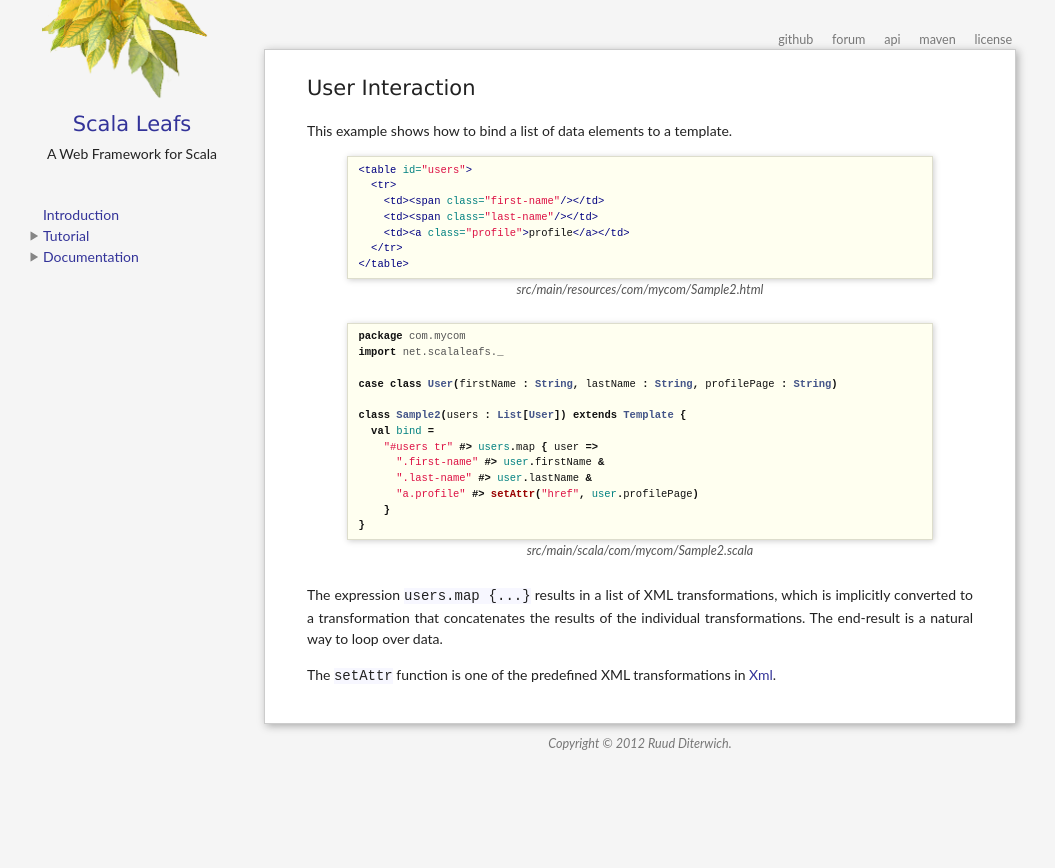
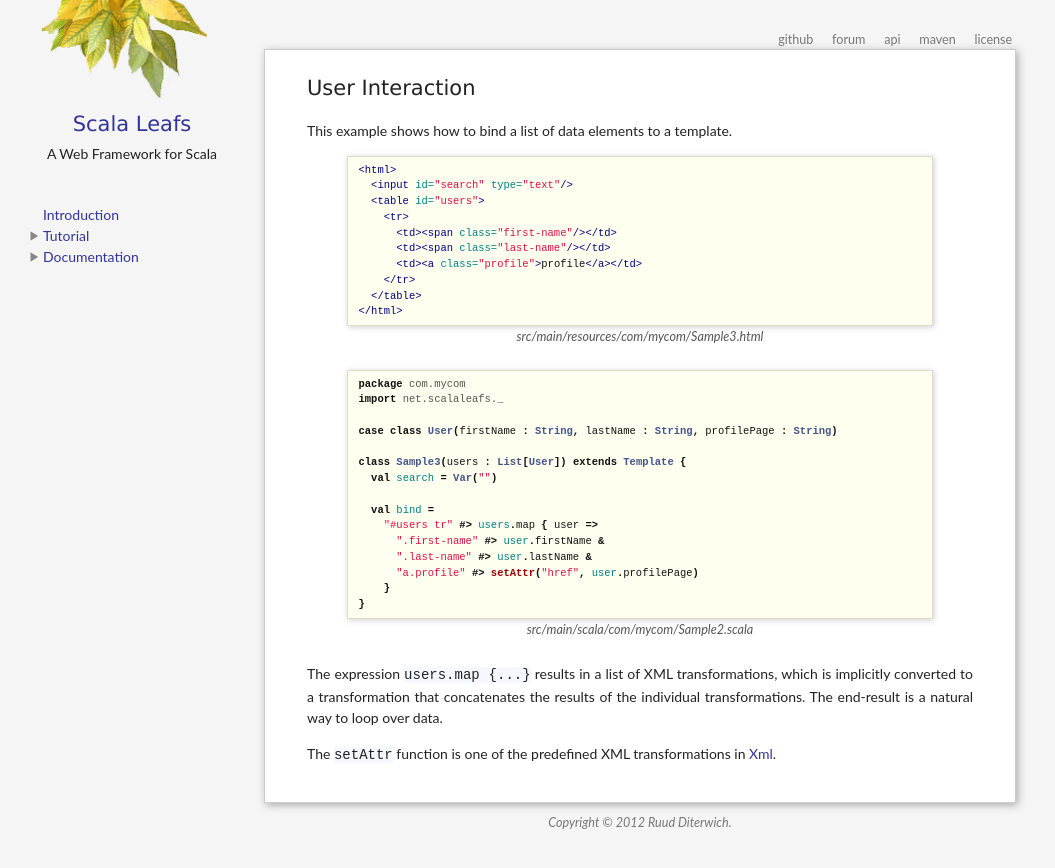
Before and after one commit to scalastuff/scalaleafs, a Jekyll site: the page built from user-interaction.md, in a window 1280 px wide. Shown: the top 868 px of the page, without its empty margins (0-1055 px from the left). Built offline with Jekyll 4.4.1, drawn with Linux system fonts in a browser that asks for light colours.

Commit message:
Updated user-interaction.md

```diff
--- a/user-interaction.md
+++ b/user-interaction.md
@@ -6,15 +6,18 @@ layout: default
 This example shows how to bind a list of data elements to a template.
 
 {% highlight html %}
-<table id="users">
-  <tr>
-    <td><span class="first-name"/></td>
-    <td><span class="last-name"/></td>
-    <td><a class="profile">profile</a></td>
-  </tr>
-</table>
+<html>
+  <input id="search" type="text"/>
+  <table id="users">
+    <tr>
+      <td><span class="first-name"/></td>
+      <td><span class="last-name"/></td>
+      <td><a class="profile">profile</a></td>
+    </tr>
+  </table>
+</html>
 {% endhighlight %}
-<label>src/main/resources/com/mycom/Sample2.html</label>
+<label>src/main/resources/com/mycom/Sample3.html</label>
 
 {% highlight scala %}
 package com.mycom
@@ -22,7 +25,9 @@ import net.scalaleafs._
 
 case class User(firstName : String, lastName : String, profilePage : String)
 
-class Sample2(users : List[User]) extends Template {
+class Sample3(users : List[User]) extends Template {
+  val search = Var("")
+
   val bind =
     "#users tr" #> users.map { user =>
       ".first-name" #> user.firstName &
```
